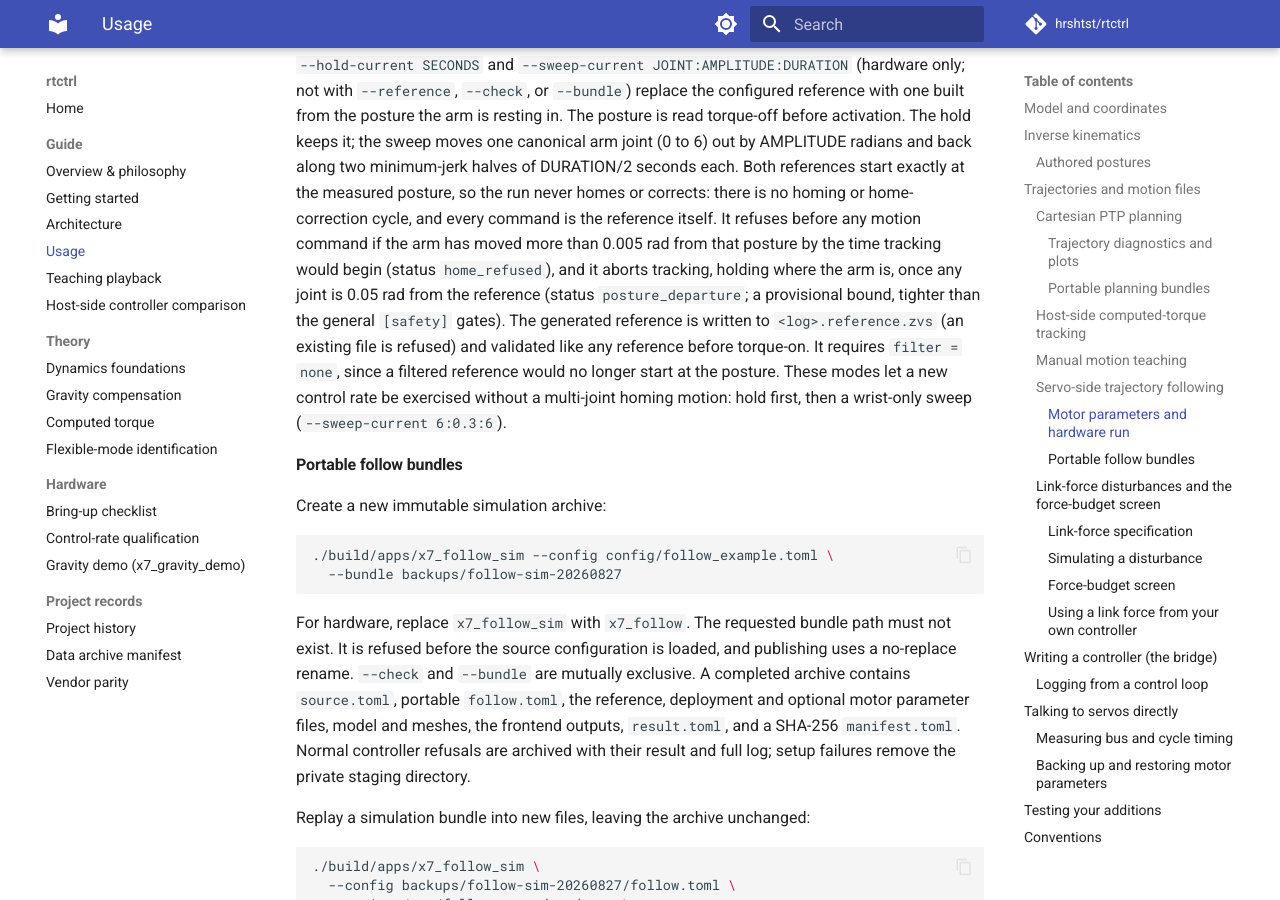
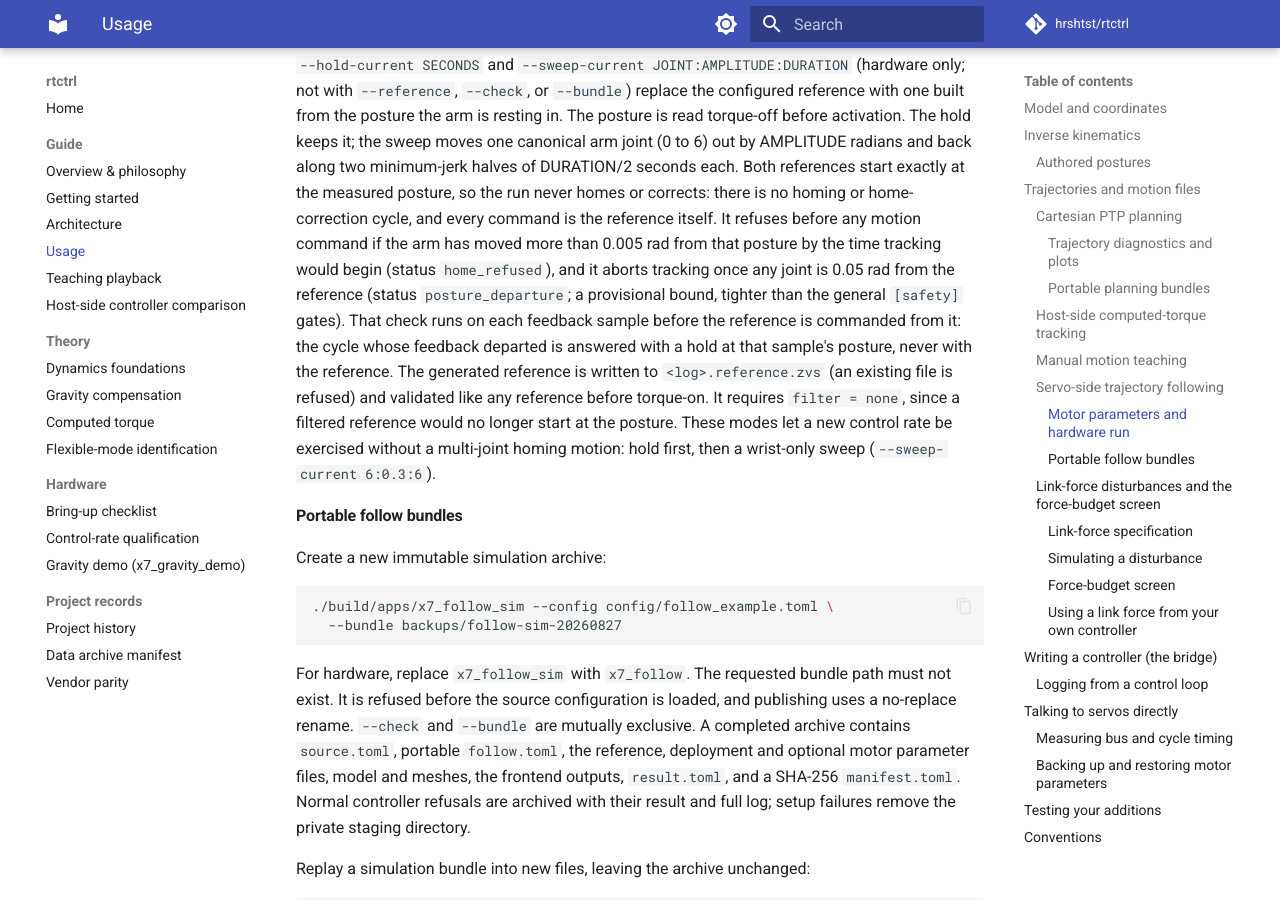
Before and after one commit to hrshtst/rtctrl, an MkDocs documentation site: the page built from docs/guide/usage.md, in a window 1280 px wide and 900 px high, scrolled down 13795 px. Built offline with MkDocs 1.6.1 and Material for MkDocs 9.7.7, drawn with Linux system fonts in a browser that asks for light colours; comment, search, counter and statistics services are not loaded.

Commit message:
fix(follow): judge posture departure on the fresh sample before commanding
The posture abort compared the previous feedback sample with the
reference, then submit() read newer feedback and commanded the reference
from it unchecked: feedback already 0.06 rad off produced one more
reference command, and the abort followed one cycle later.

A posture run now reads each cycle's feedback first (acquire), checks it
against the reference that cycle would command, and only then writes
(send). A sample at or beyond 0.05 rad ends tracking as
posture_departure, and that same cycle is answered with the hold at the
triggering sample's posture, which the AbortHold phase then keeps
(finalize takes the already-read first cycle, answered before operator
input). Runs without a posture reference keep their submit path and
their gates unchanged.

The 0.05 rad bound stays provisional (accepted as such at review) with
the 0.005 rad start tolerance. New regression: displacements of 0.06
and exactly 0.05 rad on the fourth tracking read; every reference
command answered feedback inside the bound, and the departed sample's
own cycle carries the hold at its posture. It fails on the previous
FollowRun (0.06 < 0.05).

Claude-Session: https://claude.ai/code/session_019n1vHmKvqcQXktHbT1RjBu

```diff
--- a/docs/guide/usage.md
+++ b/docs/guide/usage.md
@@ -728,9 +728,11 @@ exactly at the measured posture, so the run never homes or corrects: there is
 no homing or home-correction cycle, and every command is the reference itself.
 It refuses before any motion command if the arm has moved more than 0.005 rad
 from that posture by the time tracking would begin (status `home_refused`),
-and it aborts tracking, holding where the arm is, once any joint is 0.05 rad
-from the reference (status `posture_departure`; a provisional bound, tighter
-than the general `[safety]` gates). The generated
+and it aborts tracking once any joint is 0.05 rad from the reference (status
+`posture_departure`; a provisional bound, tighter than the general `[safety]`
+gates). That check runs on each feedback sample before the reference is
+commanded from it: the cycle whose feedback departed is answered with a hold at
+that sample's posture, never with the reference. The generated
 reference is written to `<log>.reference.zvs` (an existing file is refused) and
 validated like any reference before torque-on. It requires `filter = none`,
 since a filtered reference would no longer start at the posture. These modes
```
Also changed, not shown: docs/hardware/control-rate.md (+2 -1 lines), 3 other files.
